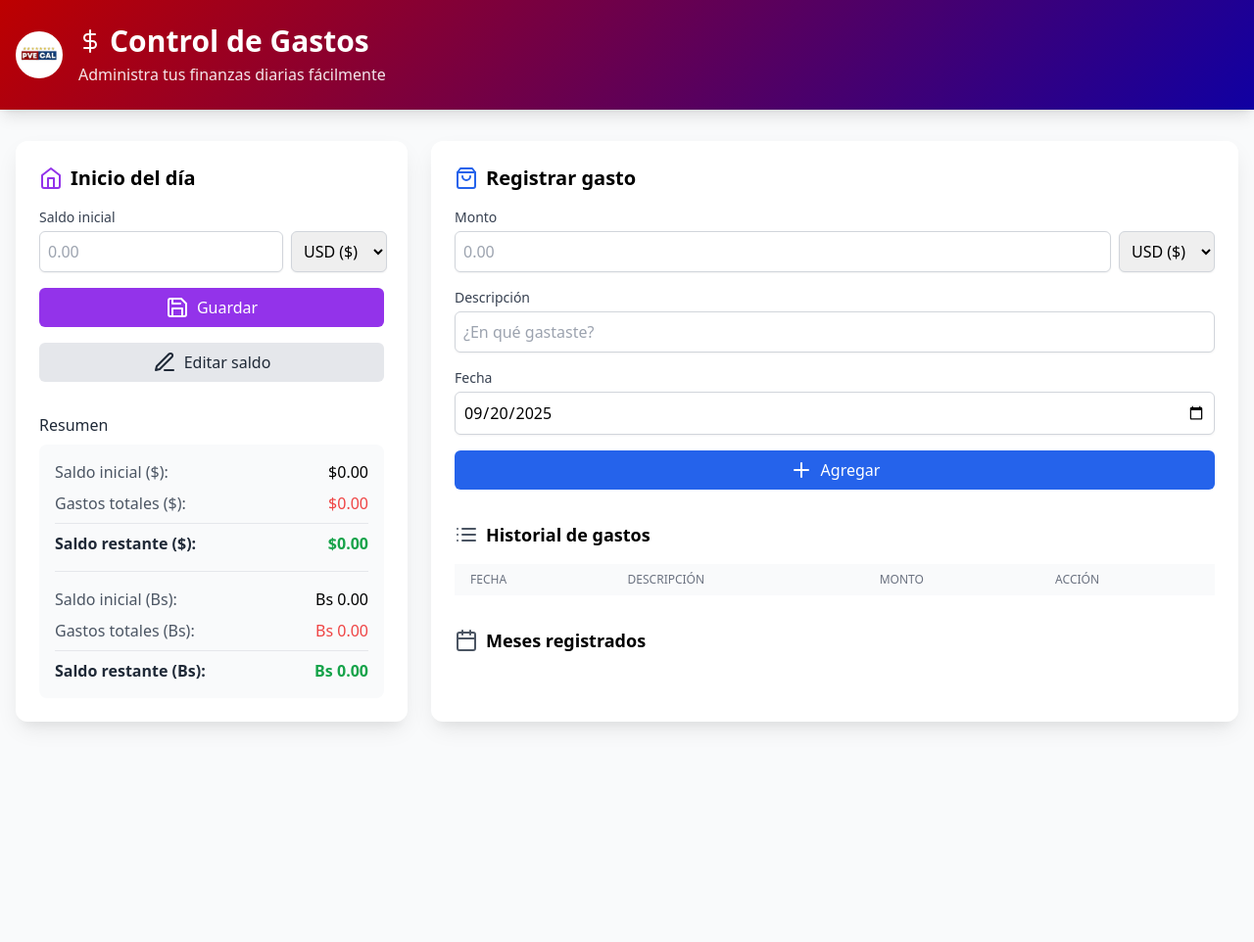
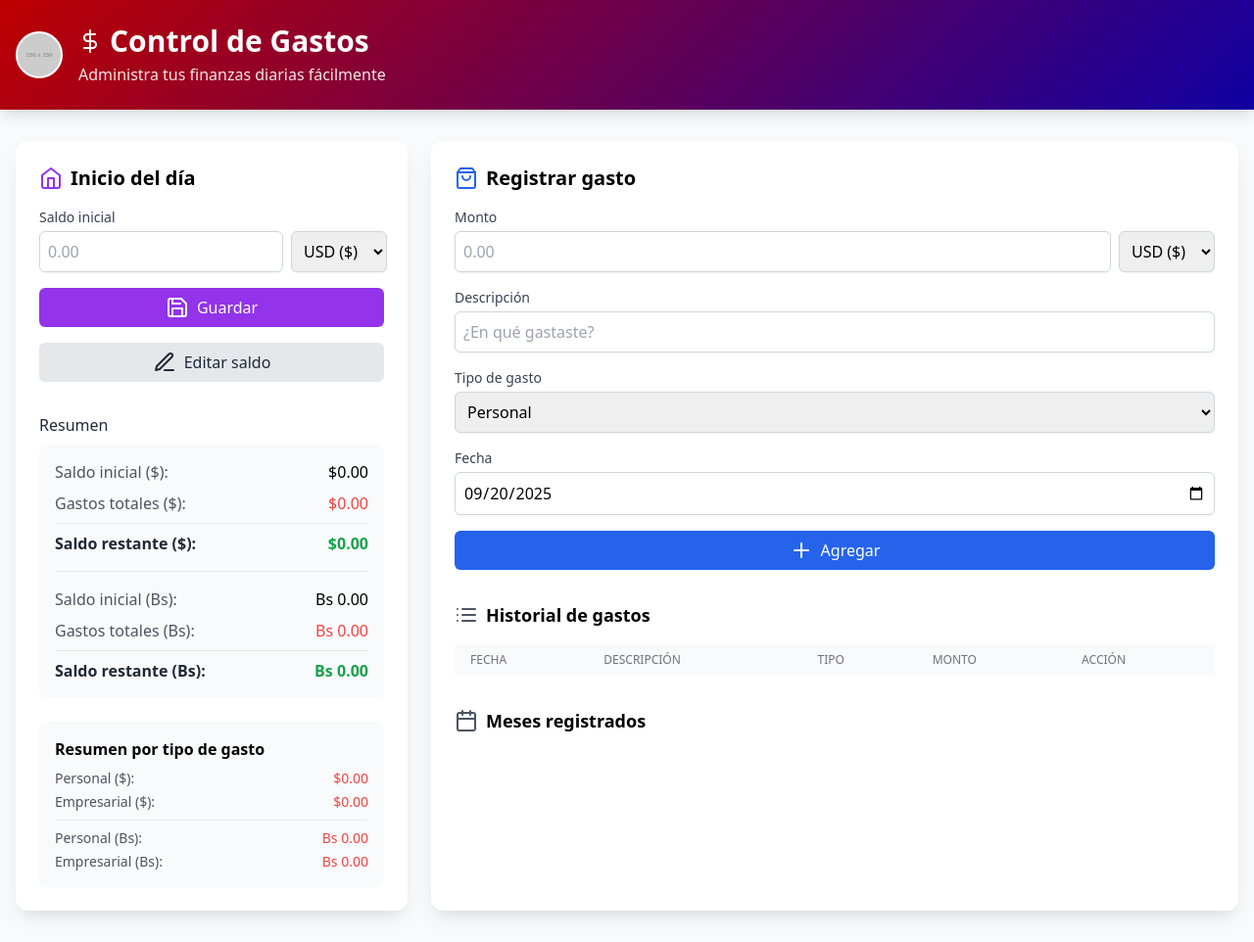
Before and after one commit to Ghostls/Control-de-gastos-pve-cal, a plain HTML site: page index.html in a window 1280 px wide. Shown: the whole page at 98% size. Before the commit the page ends 800 px from the top, so only its background shows below. Drawn offline with nearby package versions, Linux system fonts and the light colour scheme; no server answers; placeholder pictures from the web are drawn by us.

Commit message:
Add files via upload

```diff
--- a/index.html
+++ b/index.html
@@ -36,7 +36,7 @@
         <div class="container mx-auto flex items-center justify-between">
             <div class="flex items-center space-x-4">
                 <div class="w-12 h-12 bg-white rounded-full border-2 border-white flex items-center justify-center overflow-hidden">
-                    <img src="logo.png" alt="Logo" class="w-full h-full object-cover">
+                    <img src="https://via.placeholder.com/150" alt="Logo" class="w-full h-full object-cover">
                 </div>
                 <div>
                     <h1 class="text-3xl font-bold flex items-center">
@@ -103,6 +103,26 @@
                             <span id="remainingBalanceVES" class="font-bold text-green-600">Bs 0.00</span>
                         </div>
                     </div>
+                    <div class="mt-6 bg-gray-50 p-4 rounded-lg">
+                        <h4 class="text-md font-semibold mb-2">Resumen por tipo de gasto</h4>
+                        <div class="flex justify-between mb-1 text-sm">
+                            <span class="text-gray-600">Personal ($):</span>
+                            <span id="personalExpensesUSD" class="font-medium text-red-500">$0.00</span>
+                        </div>
+                        <div class="flex justify-between mb-1 text-sm">
+                            <span class="text-gray-600">Empresarial ($):</span>
+                            <span id="businessExpensesUSD" class="font-medium text-red-500">$0.00</span>
+                        </div>
+                        <hr class="my-2 border-gray-200">
+                        <div class="flex justify-between mb-1 text-sm">
+                            <span class="text-gray-600">Personal (Bs):</span>
+                            <span id="personalExpensesVES" class="font-medium text-red-500">Bs 0.00</span>
+                        </div>
+                        <div class="flex justify-between text-sm">
+                            <span class="text-gray-600">Empresarial (Bs):</span>
+                            <span id="businessExpensesVES" class="font-medium text-red-500">Bs 0.00</span>
+                        </div>
+                    </div>
                 </div>
             </div>
 
@@ -128,6 +148,13 @@
                                class="w-full rounded-md border-gray-300 shadow-sm focus:border-blue-500 focus:ring focus:ring-blue-200 p-2 border">
                     </div>
                     <div>
+                        <label class="block text-sm font-medium text-gray-700 mb-1">Tipo de gasto</label>
+                        <select id="expenseType" class="w-full rounded-md border-gray-300 shadow-sm focus:border-blue-500 focus:ring focus:ring-blue-200 p-2 border">
+                            <option value="Personal">Personal</option>
+                            <option value="Empresarial">Empresarial</option>
+                        </select>
+                    </div>
+                    <div>
                         <label class="block text-sm font-medium text-gray-700 mb-1">Fecha</label>
                         <input type="date" id="expenseDate"
                                class="w-full rounded-md border-gray-300 shadow-sm focus:border-blue-500 focus:ring focus:ring-blue-200 p-2 border">
@@ -149,6 +176,7 @@
                                 <tr>
                                     <th class="px-4 py-2 text-left text-xs font-medium text-gray-500 uppercase">Fecha</th>
                                     <th class="px-4 py-2 text-left text-xs font-medium text-gray-500 uppercase">Descripción</th>
+                                    <th class="px-4 py-2 text-left text-xs font-medium text-gray-500 uppercase">Tipo</th>
                                     <th class="px-4 py-2 text-left text-xs font-medium text-gray-500 uppercase">Monto</th>
                                     <th class="px-4 py-2 text-left text-xs font-medium text-gray-500 uppercase">Acción</th>
                                 </tr>
@@ -312,11 +340,13 @@
             const descriptionInput = document.getElementById('expenseDescription');
             const dateInput = document.getElementById('expenseDate');
             const currencyInput = document.getElementById('expenseCurrency');
+            const typeInput = document.getElementById('expenseType');
 
             const amount = parseFloat(amountInput.value) || 0;
             const description = descriptionInput.value.trim();
             const date = dateInput.value;
             const currency = currencyInput.value;
+            const type = typeInput.value;
 
             if (amount <= 0) {
                 showNotification('El monto debe ser mayor a cero', 'error');
@@ -338,6 +368,7 @@
                 description,
                 date,
                 currency,
+                type,
                 timestamp: firebase.firestore.FieldValue.serverTimestamp()
             };
 
@@ -360,7 +391,7 @@
             if (expenses.length === 0) {
                 expensesList.innerHTML = `
                     <tr>
-                        <td colspan="4" class="px-4 py-4 text-center text-gray-500">
+                        <td colspan="5" class="px-4 py-4 text-center text-gray-500">
                             No hay gastos registrados aún
                         </td>
                     </tr>
@@ -377,6 +408,7 @@
                 row.innerHTML = `
                     <td class="px-4 py-2 whitespace-nowrap">${formatDate(expense.date)}</td>
                     <td class="px-4 py-2">${expense.description}</td>
+                    <td class="px-4 py-2 whitespace-nowrap text-sm">${expense.type}</td>
                     <td class="px-4 py-2 whitespace-nowrap text-red-500">${formattedAmount}</td>
                     <td class="px-4 py-2 whitespace-nowrap">
                         <button onclick="deleteExpense('${expense.id}')" class="text-red-500 hover:text-red-700">
@@ -411,6 +443,12 @@
             const remainingBalanceUSD = initialBalance.USD - totalExpensesUSD;
             const remainingBalanceVES = initialBalance.VES - totalExpensesVES;
 
+            const personalExpensesUSD = expenses.filter(e => e.currency === 'USD' && e.type === 'Personal').reduce((sum, expense) => sum + expense.amount, 0);
+            const businessExpensesUSD = expenses.filter(e => e.currency === 'USD' && e.type === 'Empresarial').reduce((sum, expense) => sum + expense.amount, 0);
+
+            const personalExpensesVES = expenses.filter(e => e.currency === 'VES' && e.type === 'Personal').reduce((sum, expense) => sum + expense.amount, 0);
+            const businessExpensesVES = expenses.filter(e => e.currency === 'VES' && e.type === 'Empresarial').reduce((sum, expense) => sum + expense.amount, 0);
+
             document.getElementById('displayInitialBalanceUSD').textContent = `$${formatNumber(initialBalance.USD, 'en-US')}`;
             document.getElementById('totalExpensesUSD').textContent = `-$${formatNumber(totalExpensesUSD, 'en-US')}`;
             document.getElementById('remainingBalanceUSD').textContent = `$${formatNumber(remainingBalanceUSD, 'en-US')}`;
@@ -418,6 +456,12 @@
             document.getElementById('displayInitialBalanceVES').textContent = `Bs ${formatNumber(initialBalance.VES, 'es-VE')}`;
             document.getElementById('totalExpensesVES').textContent = `Bs -${formatNumber(totalExpensesVES, 'es-VE')}`;
             document.getElementById('remainingBalanceVES').textContent = `Bs ${formatNumber(remainingBalanceVES, 'es-VE')}`;
+
+            document.getElementById('personalExpensesUSD').textContent = `-$${formatNumber(personalExpensesUSD, 'en-US')}`;
+            document.getElementById('businessExpensesUSD').textContent = `-$${formatNumber(businessExpensesUSD, 'en-US')}`;
+
+            document.getElementById('personalExpensesVES').textContent = `Bs -${formatNumber(personalExpensesVES, 'es-VE')}`;
+            document.getElementById('businessExpensesVES').textContent = `Bs -${formatNumber(businessExpensesVES, 'es-VE')}`;
 
             const updateBalanceColor = (balanceId, remainingBalance, initial) => {
                 const element = document.getElementById(balanceId);
```
